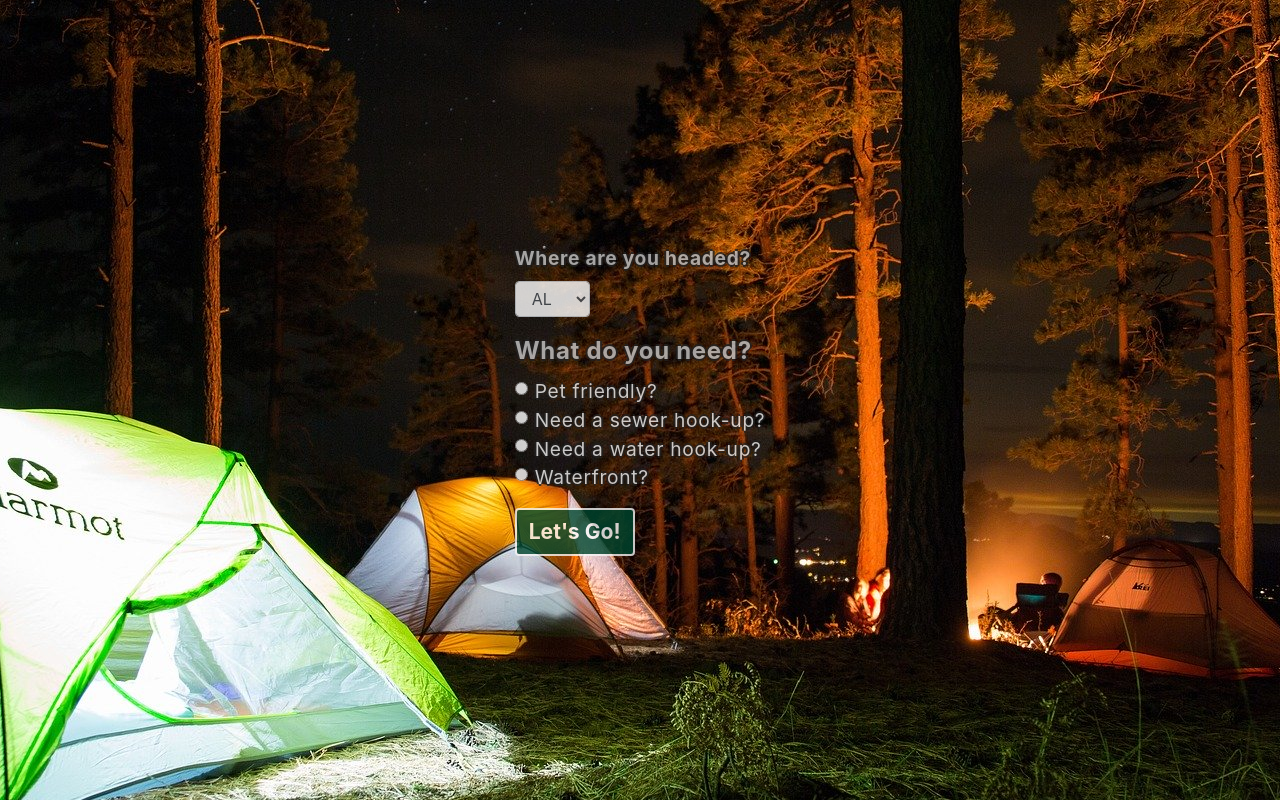
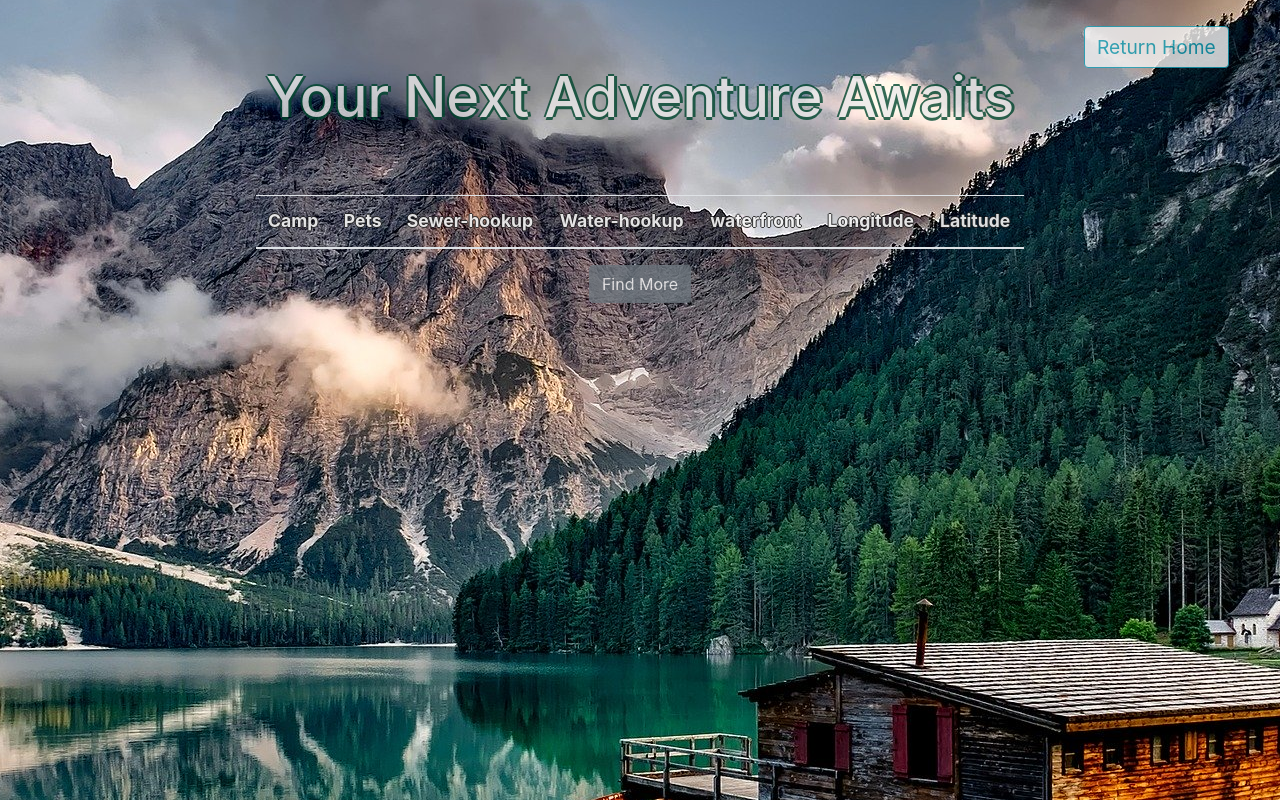
Before and after one commit to Lets-go-camp/Lets-camp, a React app: page /landing in a window 1280 px wide. Built offline with nearby package versions, Linux system fonts and the light colour scheme.

Commit message:
Added priliminary table content for full table structure and dynamic rendering

```diff
--- a/src/App.jsx
+++ b/src/App.jsx
@@ -167,8 +167,8 @@ class App extends Component {
         {/* <Login login={this.login}/> */}
         {/* <Signup /> */}
         {/* <Landing hasFavs={this.state.hasFavs}/> */}
-        <Query stateOnChange={this.stateOnChange} petOnChange={this.petOnChange} waterHookOnChange={this.waterHookOnChange} sewerHookOnChange={this.sewerHookOnChange} waterFrontOnChange={this.waterFrontOnChange} queryCampground={this.query}/>
-        {/* <Results queriedGrounds={this.state.queriedGrounds}/> */}
+        {/* <Query stateOnChange={this.stateOnChange} petOnChange={this.petOnChange} waterHookOnChange={this.waterHookOnChange} sewerHookOnChange={this.sewerHookOnChange} waterFrontOnChange={this.waterFrontOnChange} queryCampground={this.query}/> */}
+        <Results queriedGrounds={this.state.queriedGrounds}/>
         {/* <Login /> */}
       </div >
     )
--- a/src/components/Results.jsx
+++ b/src/components/Results.jsx
@@ -12,41 +12,64 @@ import {
   FormGroup,
   Label,
   Input,
-  FormText
+  FormText,
+  Table
 } from 'reactstrap';
 
 const Results = props => {
   const { queriedGrounds } = props;
 
   let homeButton;
+  let tableResults;
+
+  let results = [1]
+  // const results = queryResults.map(camp => {
+  //   <Camp camp={camp}/>
   if(results.length > 0){
+    tableResults = <Table className="Table" hover>
+                      <thead>
+                        <tr>
+                          <th>Camp</th>
+                          <th>Pets</th>
+                          <th>Sewer-hookup</th>
+                          <th>Water-hookup</th>
+                          <th>waterfront</th>
+                          <th>Longitude</th>
+                          <th>Latitude</th>
+                        </tr>
+                      </thead>
+                      {/* <tbody>
+                       {results}
+                      </tbody> */}
+                    </ Table>;
     homeButton = <Button className="findMore" color="secondary" >Find More </Button>;
   }
 
 
-  const results = queryResults.map(camp => {
-    <Camp camp={camp}/>
-  })
+
   return (
       <div className="Results">
         <h1>Your Next Adventure Awaits</h1>
         <Button className="returnHome" outline color="info">Return Home </Button>
-        <Table hover>
+        {tableResults}
+        {/* <Table hover>
         <thead>
           <tr>
-            <th>#</th>
-            <th>First Name</th>
-            <th>Last Name</th>
-            <th>Username</th>
+            <th>Camp</th>
+            <th>Pets</th>
+            <th>Sewer-hookup</th>
+            <th>Water-hookup</th>
+            <th>waterfront</th>
+            <th>Longitude</th>
+            <th>Latitude</th>
           </tr>
         </thead>
         <tbody>
           {results}
         </tbody>
-      </Table>
+        </Table> */}
         {homeButton}
       </div>
   );
 }
-
 export default Results;
--- a/src/components/stylesheet.css
+++ b/src/components/stylesheet.css
@@ -223,6 +223,7 @@
   /* text-shadow: -2px 0 teal, 0 3px teal, 3px 0 teal, 0 -2px teal; */
   font-size: 3.5em;
   margin-top: 5%;
+  margin-bottom: 5%;
   opacity: .8;
 }
 
@@ -235,6 +236,18 @@
   margin-right: 4%;
   background-color: whitesmoke;
   opacity: 0.8;
+}
+
+.Table {
+  width: 60%;
+  color: whitesmoke;
+}
+
+thead {
+  font-size: 1.1em;
+  opacity: 0.9;
+  text-shadow: -1px 0 rgb(34, 34, 34), 0 1px rgb(34, 34, 34), 1px 0 rgb(34, 34, 34), 0 -1px rgb(34, 34, 34);
+  opacity: 0.9;
 }
 
 .findMore {
```
Also changed, not shown: src/components/Camp.jsx (+25 -42 lines).
